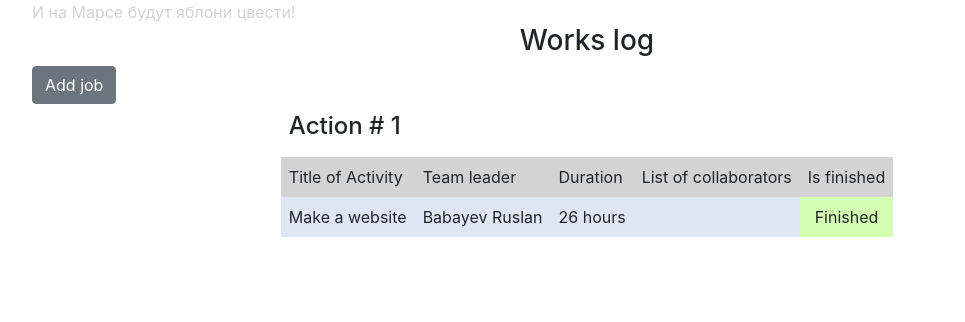
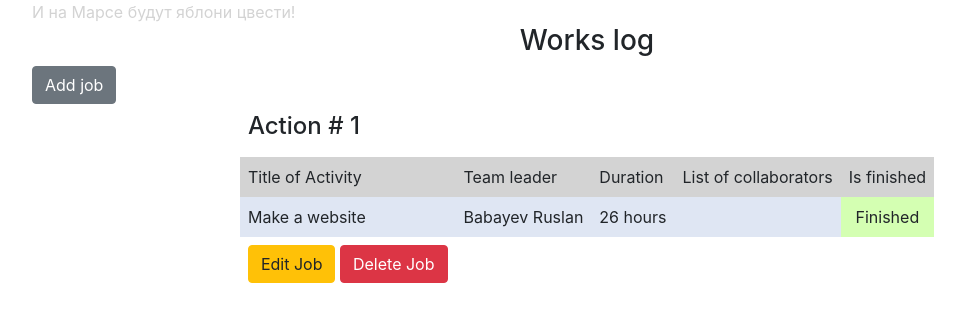
Before and after one commit to Jesusya-26/mars_expedition, a Flask app: page / in a window 1280 px wide. Shown: the part 72-394 px from the top of the page, without its empty margins (53-1018 px from the left). Run offline with Flask 2, Linux system fonts and the light colour scheme; a user stored in the database is signed in; data comes from the database, SQL or seed files in the repository; both versions use the stored data as it was after the commit; some libraries are stand-ins or nearby versions.

Commit message:
edit and delete jobs

```diff
--- a/main.py
+++ b/main.py
@@ -1,6 +1,6 @@
 import datetime
-from flask import Flask, render_template, redirect
-from flask_login import LoginManager, login_required, login_user, current_user
+from flask import Flask, render_template, redirect, request, abort
+from flask_login import LoginManager, login_required, login_user, current_user, logout_user
 from data import db_session
 from data.users import User
 from data.jobs import Jobs
@@ -34,7 +34,7 @@ def logout():
 
 
 @app.route("/")
-def work_log():
+def works_log():
     db_sess = db_session.create_session()
     jobs = db_sess.query(Jobs).all()
     return render_template("work_log.html", title="Work log", jobs=jobs)
@@ -104,5 +104,61 @@ def add_job():
                            form=form)
 
 
+@app.route('/job/<int:id>', methods=['GET', 'POST'])
+@login_required
+def edit_job(id):
+    form = JobForm()
+    if request.method == "GET":
+        db_sess = db_session.create_session()
+        job = db_sess.query(Jobs).filter(Jobs.id == id,
+                                         ((Jobs.user == current_user) | (
+                                                 current_user == db_sess.query(User).first()))
+                                         ).first()
+        if job:
+            form.job.data = job.job
+            form.team_leader.data = job.team_leader
+            form.work_size.data = job.work_size
+            form.collaborators.data = job.collaborators
+            form.is_finished.data = job.is_finished
+        else:
+            abort(404)
+    if form.validate_on_submit():
+        db_sess = db_session.create_session()
+        job = db_sess.query(Jobs).filter(Jobs.id == id,
+                                         ((Jobs.user == current_user) | (
+                                                 current_user == db_sess.query(User).first()))
+                                         ).first()
+        if job:
+            job.job = form.job.data
+            job.team_leader = form.team_leader.data
+            job.work_size = form.work_size.data
+            job.collaborators = form.collaborators.data
+            job.is_finished = form.is_finished.data
+            db_sess.commit()
+            return redirect('/')
+        else:
+            abort(404)
+    return render_template('jobs.html',
+                           title='Edit Job',
+                           form=form
+                           )
+
+
+@app.route('/job_delete/<int:id>', methods=['GET', 'POST'])
+@login_required
+def job_delete(id):
+    db_sess = db_session.create_session()
+    job = db_sess.query(Jobs).filter(Jobs.id == id,
+                                     ((Jobs.user == current_user) | (
+                                             current_user == db_sess.query(User).first()))
+                                     ).first()
+    if job:
+        db_sess.delete(job)
+        db_sess.commit()
+    else:
+        abort(404)
+    return redirect('/')
+
+
 if __name__ == '__main__':
     main()
--- a/templates/work_log.html
+++ b/templates/work_log.html
@@ -19,7 +19,7 @@
     </tr>
     <tr>
         <td style="background-color: #dfe6f3">
-            <center>{{item.job.capitalize()}}</center>
+            {{item.job.capitalize()}}
         </td>
         <td style="background-color: #dfe6f3">
             <center>{{item.user.surname}} {{item.user.name}}</center>
@@ -40,7 +40,22 @@
         </td>
         {% endif %}
     </tr>
-</table></center>
+    <tr>
+        <td>
+        {% if current_user.is_authenticated and (current_user == item.user or current_user.id == 1) %}
+        <div>
+            <a href="/job/{{ item.id }}" class="btn btn-warning">
+                Edit Job
+            </a>
+            <a href="/job_delete/{{ item.id }}" class="btn btn-danger">
+                Delete Job
+            </a>
+        </div>
+        {% endif %}
+        </td>
+    <tr>
+</table>
+</center>
 <p></p>
 {% endfor %}
 {% endblock %}
```
Also changed, not shown: db/mars_explorer.db.
